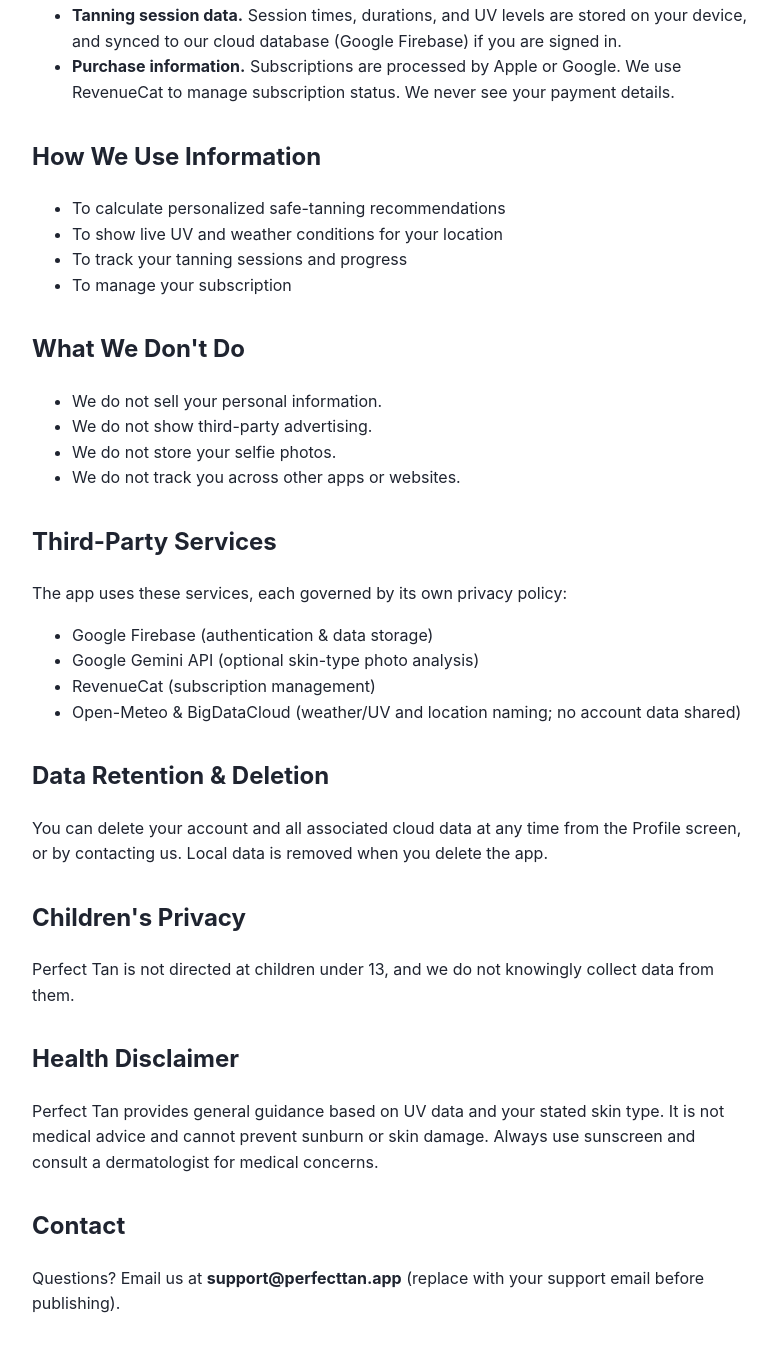
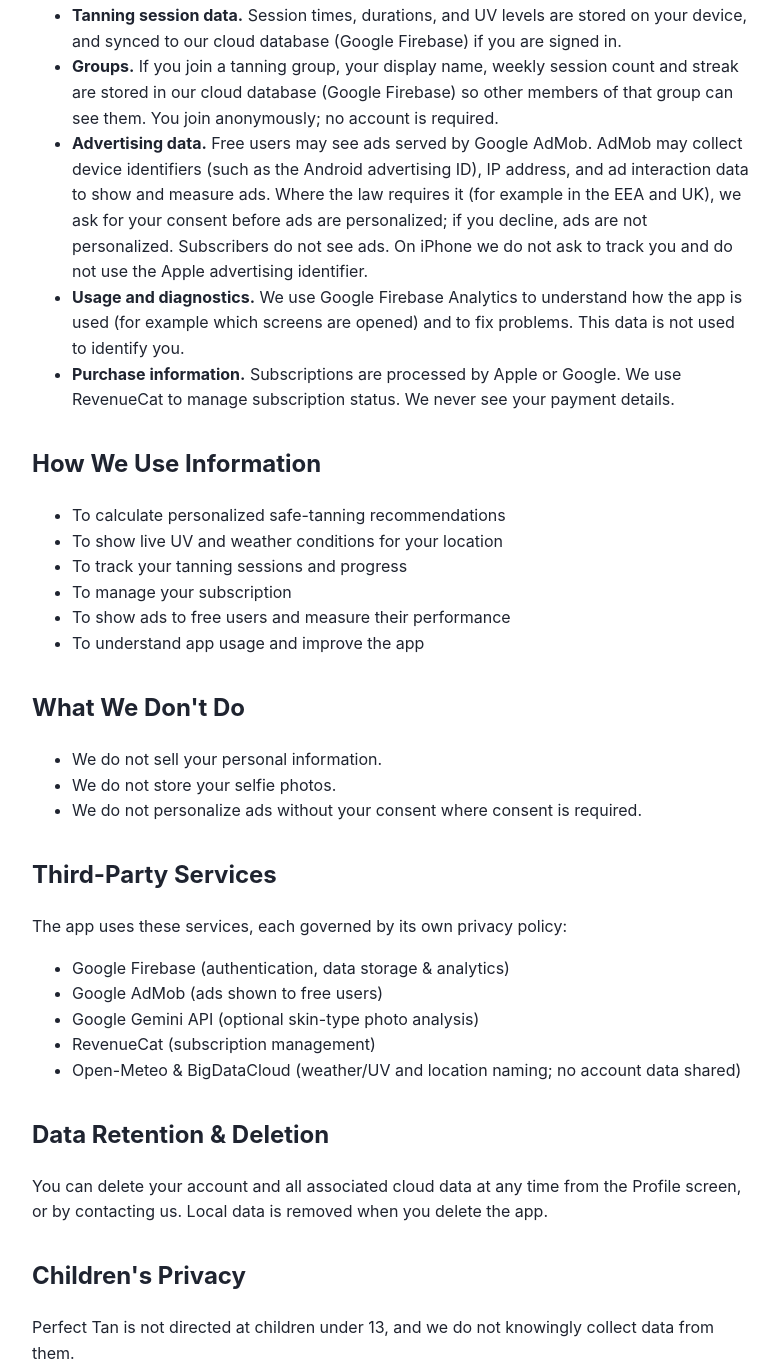
Before and after one commit to parksasbury-cloud/muppbury-site, a plain HTML site: page perfect-tan/privacy.html in a window 1280 px wide. Shown: the part 533-1903 px from the top of the page, without its empty margins (248-1027 px from the left). Drawn offline with Linux system fonts and the light colour scheme.

Commit message:
Perfect Tan privacy: disclose AdMob ads, Firebase Analytics, groups; real contact email
Co-Authored-By: Claude Opus 5.5 <noreply@anthropic.com>

```diff
--- a/perfect-tan/privacy.html
+++ b/perfect-tan/privacy.html
@@ -14,7 +14,7 @@
 </head>
 <body>
 <h1>Privacy Policy</h1>
-<p class="updated">Last updated: June 9, 2026</p>
+<p class="updated">Last updated: November 25, 2026</p>
 
 <p>Perfect Tan ("we", "our", or "the app") respects your privacy. This policy explains what
 information we collect, how we use it, and the choices you have.</p>
@@ -32,6 +32,9 @@ information we collect, how we use it, and the choices you have.</p>
       (Open-Meteo, BigDataCloud) to retrieve conditions; they are not stored by us.</li>
   <li><strong>Tanning session data.</strong> Session times, durations, and UV levels are stored on
       your device, and synced to our cloud database (Google Firebase) if you are signed in.</li>
+  <li><strong>Groups.</strong> If you join a tanning group, your display name, weekly session count and streak are stored in our cloud database (Google Firebase) so other members of that group can see them. You join anonymously; no account is required.</li>
+  <li><strong>Advertising data.</strong> Free users may see ads served by Google AdMob. AdMob may collect device identifiers (such as the Android advertising ID), IP address, and ad interaction data to show and measure ads. Where the law requires it (for example in the EEA and UK), we ask for your consent before ads are personalized; if you decline, ads are not personalized. Subscribers do not see ads. On iPhone we do not ask to track you and do not use the Apple advertising identifier.</li>
+  <li><strong>Usage and diagnostics.</strong> We use Google Firebase Analytics to understand how the app is used (for example which screens are opened) and to fix problems. This data is not used to identify you.</li>
   <li><strong>Purchase information.</strong> Subscriptions are processed by Apple or Google.
       We use RevenueCat to manage subscription status. We never see your payment details.</li>
 </ul>
@@ -42,20 +45,22 @@ information we collect, how we use it, and the choices you have.</p>
   <li>To show live UV and weather conditions for your location</li>
   <li>To track your tanning sessions and progress</li>
   <li>To manage your subscription</li>
+  <li>To show ads to free users and measure their performance</li>
+  <li>To understand app usage and improve the app</li>
 </ul>
 
 <h2>What We Don't Do</h2>
 <ul>
   <li>We do not sell your personal information.</li>
-  <li>We do not show third-party advertising.</li>
   <li>We do not store your selfie photos.</li>
-  <li>We do not track you across other apps or websites.</li>
+  <li>We do not personalize ads without your consent where consent is required.</li>
 </ul>
 
 <h2>Third-Party Services</h2>
 <p>The app uses these services, each governed by its own privacy policy:</p>
 <ul>
-  <li>Google Firebase (authentication &amp; data storage)</li>
+  <li>Google Firebase (authentication, data storage &amp; analytics)</li>
+  <li>Google AdMob (ads shown to free users)</li>
   <li>Google Gemini API (optional skin-type photo analysis)</li>
   <li>RevenueCat (subscription management)</li>
   <li>Open-Meteo &amp; BigDataCloud (weather/UV and location naming; no account data shared)</li>
@@ -75,7 +80,6 @@ medical advice and cannot prevent sunburn or skin damage. Always use sunscreen a
 dermatologist for medical concerns.</p>
 
 <h2>Contact</h2>
-<p>Questions? Email us at <strong>support@perfecttan.app</strong> (replace with your support
-email before publishing).</p>
+<p>Questions? Email us at <strong><a href="mailto:eatsaiofficial@gmail.com">eatsaiofficial@gmail.com</a></strong>.</p>
 </body>
 </html>
```
